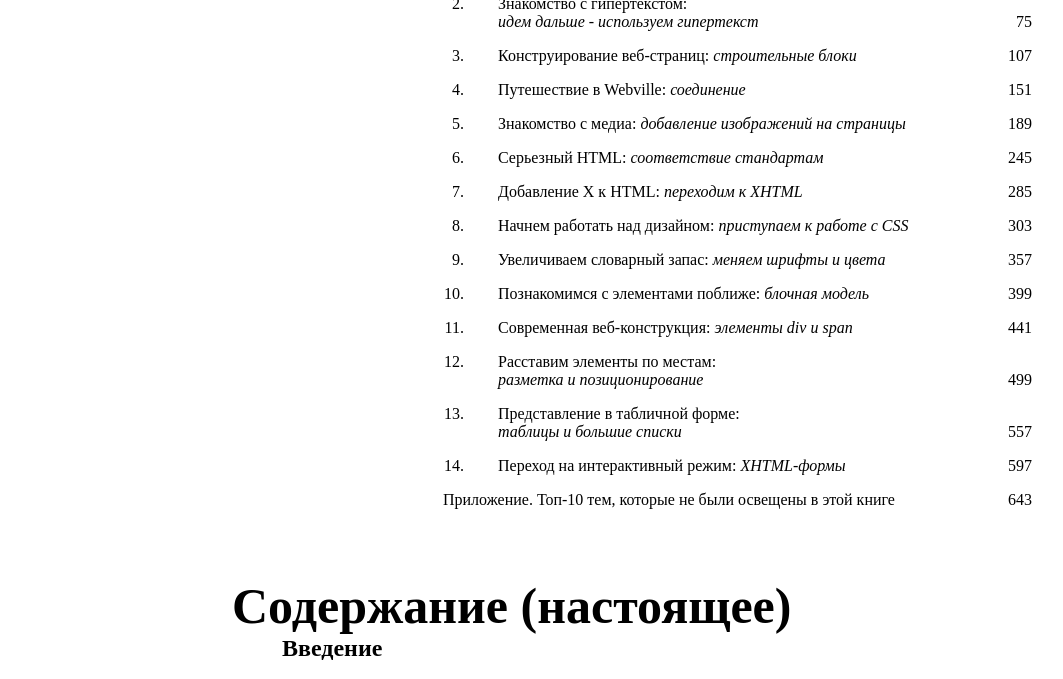
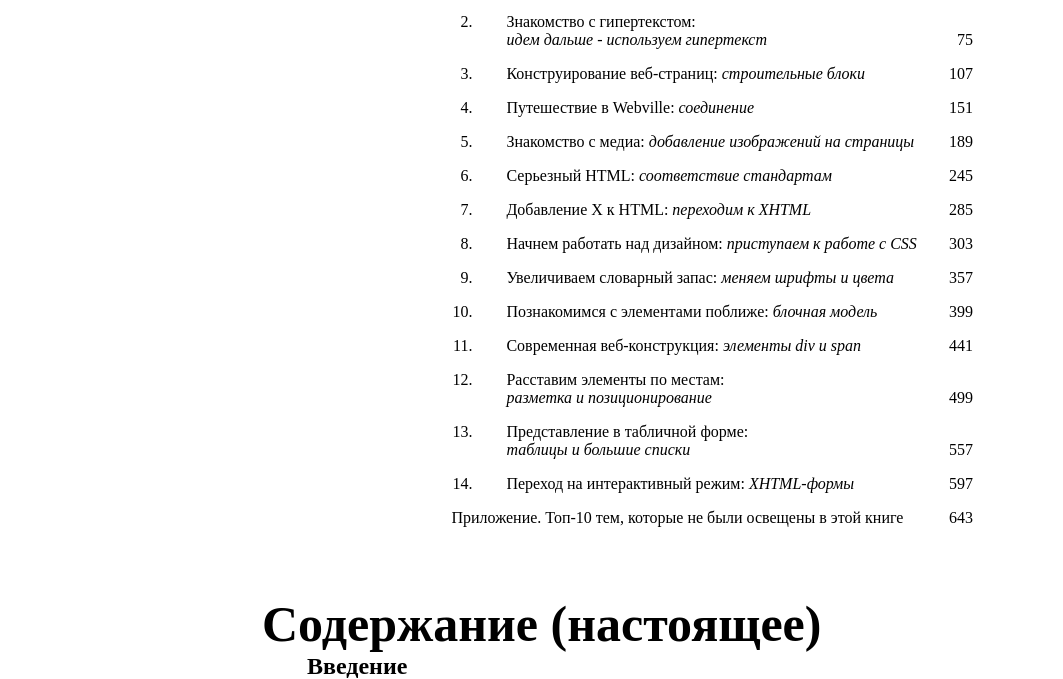
Before and after one commit to KlausEB/JavaLabPresentation, a plain HTML site: page index.html in a window 1280 px wide. Shown: the part 471-1150 px from the top of the page, without its empty margins (108-1171 px from the left). Drawn offline with Linux system fonts and the light colour scheme.

Commit message:
EPMRDRUTVE-1223 Bringing the width of the content to perfection

```diff
--- a/style.css
+++ b/style.css
@@ -1,5 +1,5 @@
 body {
-    width: 1000px;
+    width: 900px;
     margin-left: auto;
     margin-right: auto;
 }
@@ -38,6 +38,7 @@ table.maket tr {
 nav {
     text-align: left;
     margin-left: 38%;
+    margin-right: 1%;
 }
 
 ul.content-block {
```
